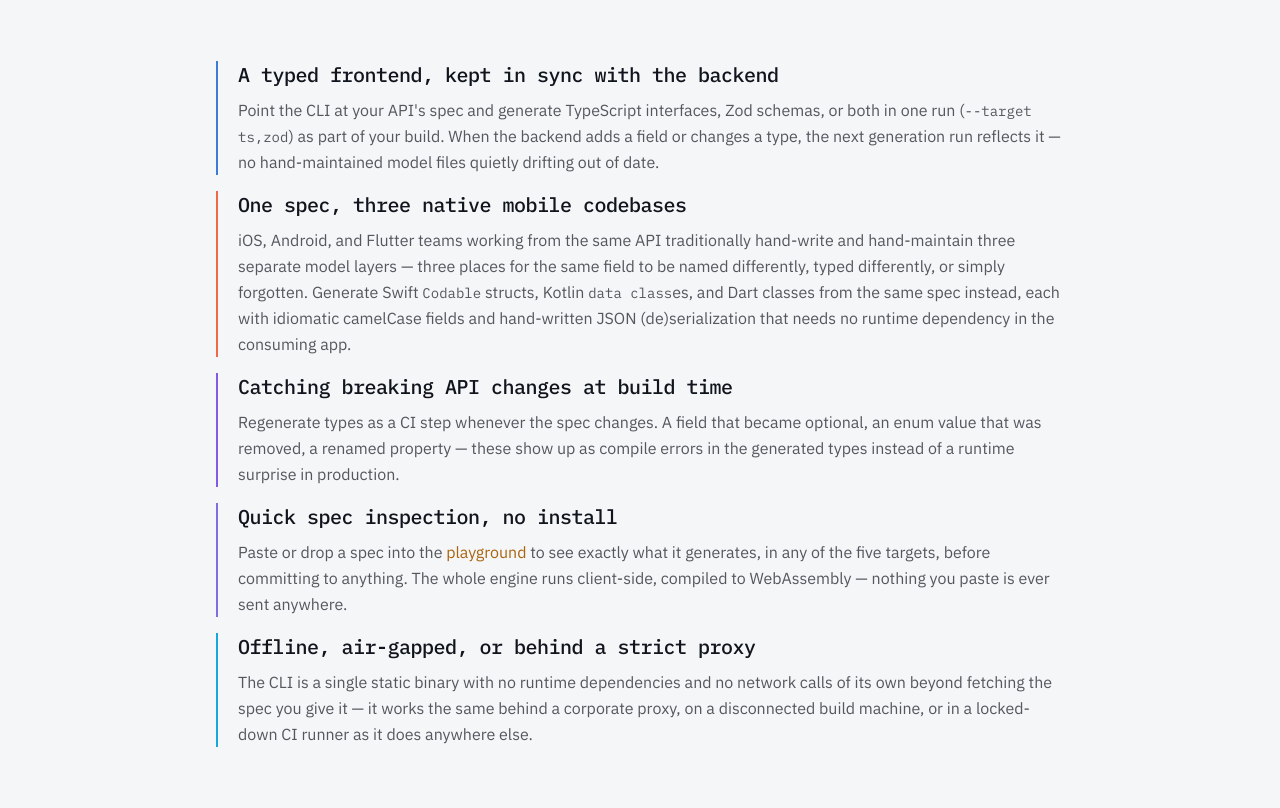
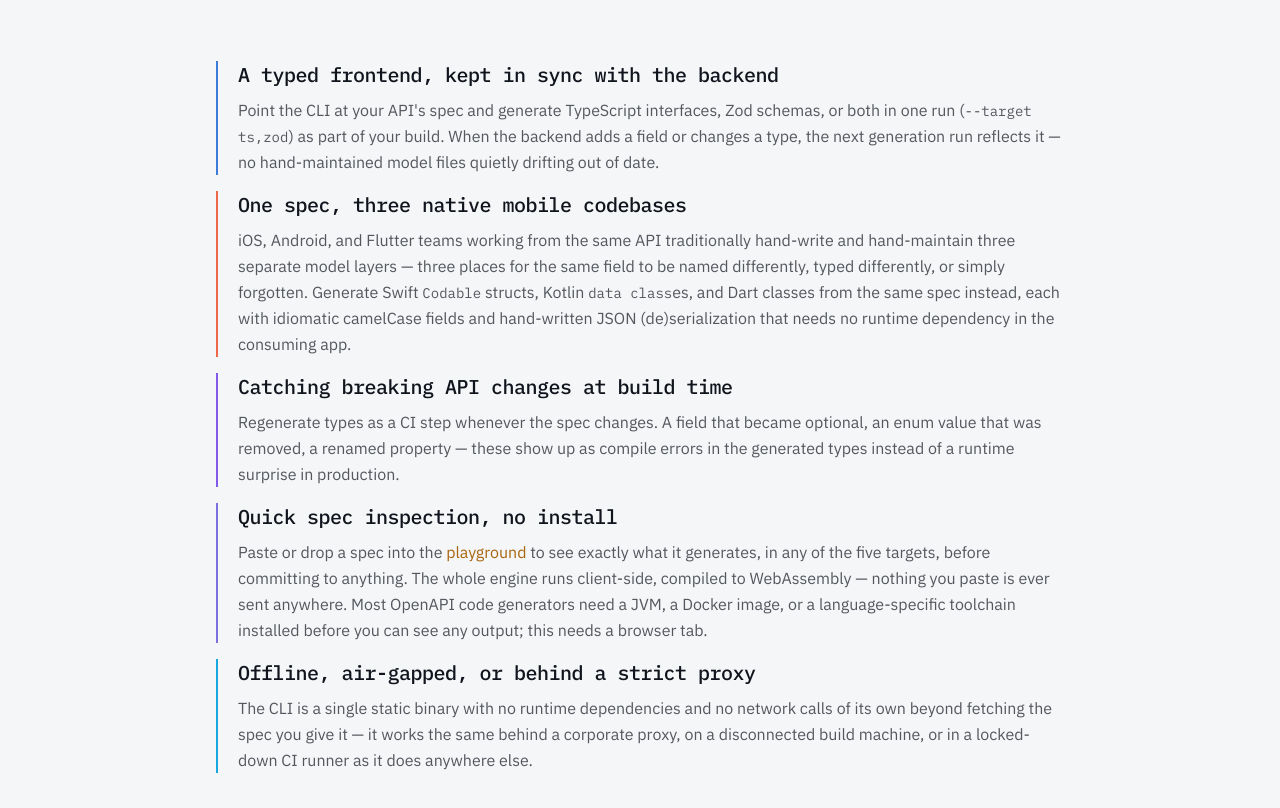
Before and after one commit to TarikTz/openapi2code, a website: page web/use-cases.html in a window 1280 px wide. Shown: the part 244-1052 px from the top of the page. Drawn offline with nearby package versions, Linux system fonts and the light colour scheme.

Commit message:
Make the zero-install differentiator explicit in website copy
Compared against OpenAPITools/openapi-generator and
apple/swift-openapi-generator: both are far broader (client/server
SDKs across 100+ and full operation handling respectively) but neither
has anything like a zero-install, paste-and-see browser playground —
openapi-generator needs a JVM/Docker/toolchain, swift-openapi-generator
needs a local Swift toolchain. The site wasn't saying this outright;
now the hero, the homepage's "What is" section, and the use-cases page
do.

```diff
--- a/web/use-cases.html
+++ b/web/use-cases.html
@@ -105,7 +105,9 @@
           to see exactly what it generates, in any of the five targets,
           before committing to anything. The whole engine runs
           client-side, compiled to WebAssembly — nothing you paste is
-          ever sent anywhere.
+          ever sent anywhere. Most OpenAPI code generators need a JVM,
+          a Docker image, or a language-specific toolchain installed
+          before you can see any output; this needs a browser tab.
         </p>
       </div>
 
```
Also changed, not shown: web/index.html (+5 -1 lines).
